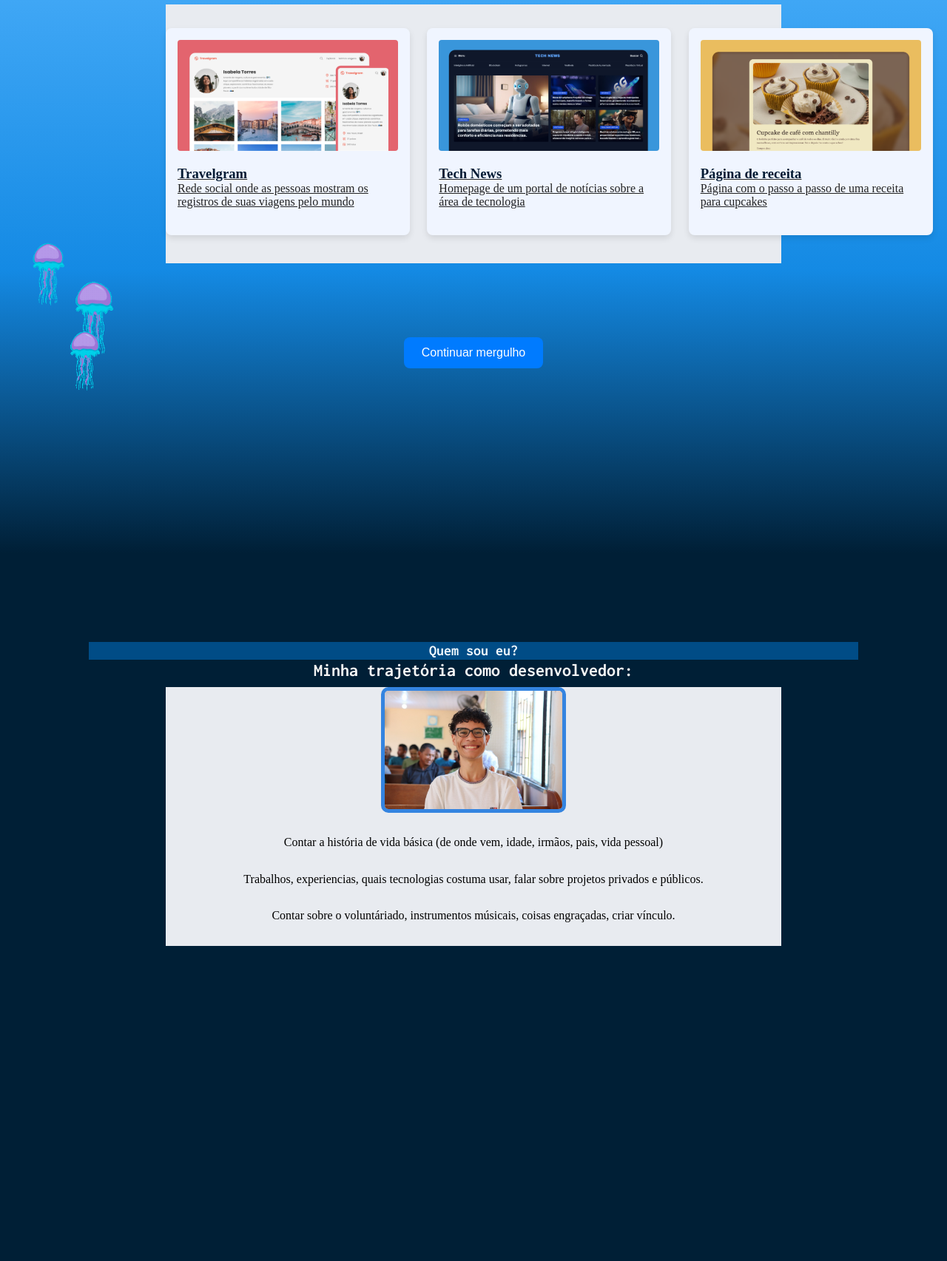
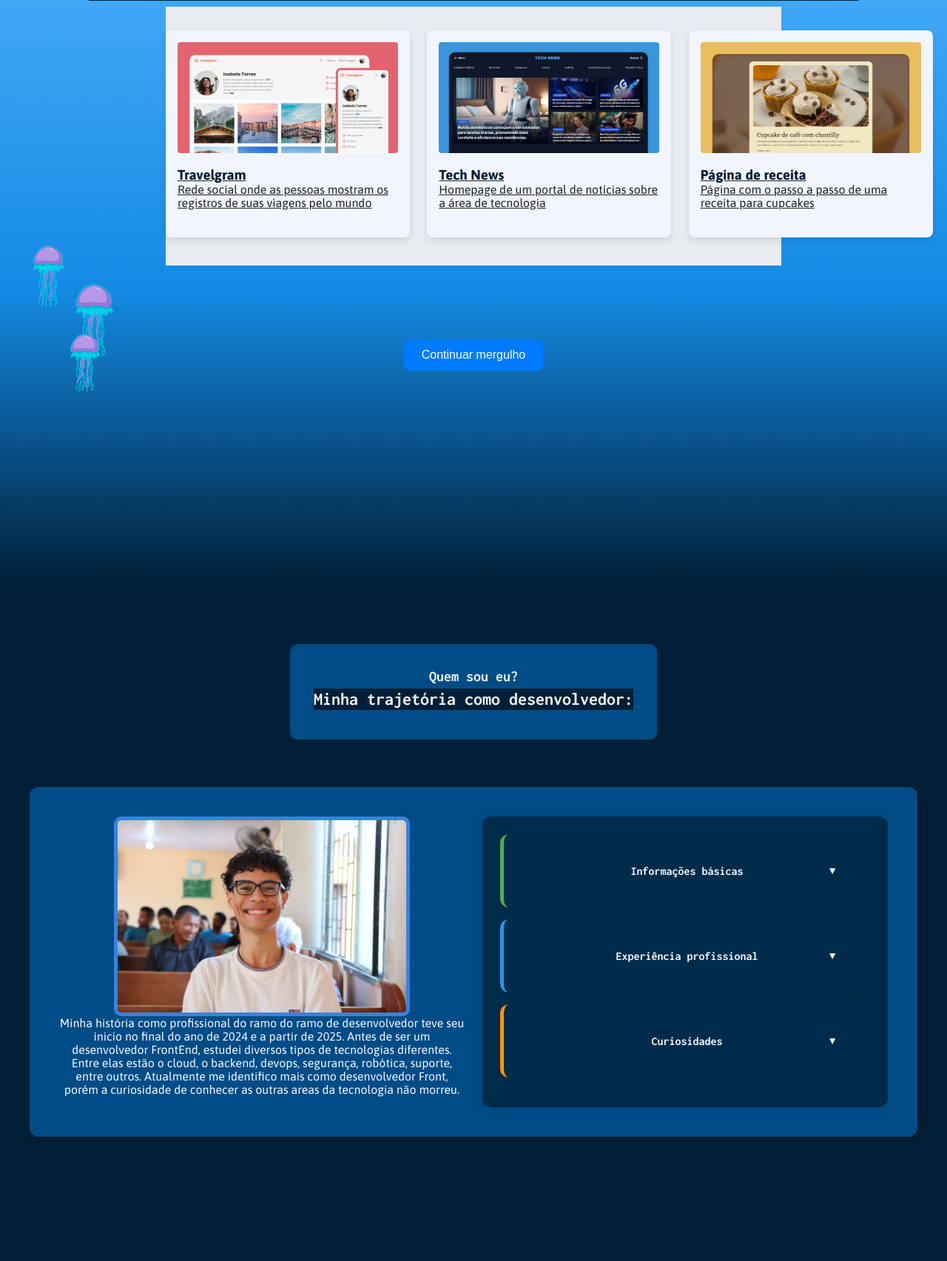
Before and after one commit to isrique9/rocket_project, a Flask app: page / in a window 1280 px wide. Shown: the part 1009-2714 px from the top of the page at 74% size. After the commit the page ends 2546 px from the top, so only its background shows below. Run offline with Flask 3, Linux system fonts and the light colour scheme; some web fonts are replaced.

Commit message:
:construction::sparkles: FEAT: Tela de informações em andamento.

```diff
--- a/src/app/static/css/home_style/second_template/style.css
+++ b/src/app/static/css/home_style/second_template/style.css
@@ -39,7 +39,7 @@ h2 {
   padding-left: 120px;
   padding-right: 120px;
   padding-bottom: 144px;
-  height: 957px;
+  height: 1000px;
   text-align: center;
 
   /* Gradiente do topo (mais claro) para baixo (mais escuro) */
--- a/src/app/static/css/home_style/thirth_template/components.css
+++ b/src/app/static/css/home_style/thirth_template/components.css
@@ -9,3 +9,86 @@
     z-index: 0;
     visibility: visible;
 }
+
+/* =============================== */
+/*        ESTILO DOS COLLAPSES     */
+/* =============================== */
+
+.collapse-card {
+  position: relative; /* necessário para z-index funcionar */
+  z-index: 11; /* acima do card pai */
+  background-color: var(--card-bg);
+  border-radius: 12px;
+  overflow: hidden;
+  box-shadow: 0 2px 8px rgba(0, 0, 0, 0.1);
+  transition: all 0.3s ease;
+  border-left: 5px solid transparent;
+  margin-bottom: 1rem;
+}
+
+/* Mantém as cores das bordas originais */
+.basic-infos-card {
+  border-left-color: #4CAF50;
+}
+
+.profissional-infos-card {
+  border-left-color: #2196F3;
+}
+
+.curiosity-card {
+  border-left-color: #FF9800;
+}
+
+/* Cabeçalho clicável */
+.collapse-header {
+  font: var(--title-sm);
+  color: var(--text-color);
+  padding: 16px 20px;
+  cursor: pointer;
+  position: relative;
+  user-select: none;
+  background-color: var(--card-bg);
+  transition: background-color 0.3s ease;
+}
+
+/* Ícone de seta */
+.collapse-header::after {
+  content: "▼";
+  position: absolute;
+  right: 20px;
+  font-size: 14px;
+  transition: transform 0.3s ease;
+}
+
+.collapse-card.open .collapse-header::after {
+  transform: rotate(180deg);
+}
+
+/* Efeito hover */
+.collapse-header:hover {
+  background-color: var(--card-hover);
+}
+
+/* Corpo recolhido */
+.collapse-body {
+  max-height: 0;
+  overflow: hidden;
+  padding: 0 20px;
+  opacity: 0;
+  transition: max-height 0.4s ease, padding 0.3s ease, opacity 0.3s ease;
+}
+
+/* Corpo expandido */
+.collapse-card.open .collapse-body {
+  max-height: 400px; /* Ajuste conforme o conteúdo */
+  padding: 16px 20px 24px;
+  opacity: 1;
+}
+
+/* Parágrafos dentro do corpo */
+.collapse-body p {
+  font-size: 1rem;
+  line-height: 1.6;
+  color: var(--text-color);
+  margin: 0;
+}
--- a/src/app/static/css/home_style/thirth_template/style.css
+++ b/src/app/static/css/home_style/thirth_template/style.css
@@ -1,10 +1,10 @@
-/* static/ css/ home_style/second_template/style.css */
-
 :root {
   /* Cores */
-
   --text-color: #f1f9ff;
   --bg-text: #001f36;
+  --bg-cards-grid: #f0f8ff;
+  --card-bg: #012b4a;
+  --card-hover: #023b6a;
 
   /* Fontes */
   --font-family-1: 'Asap', sans-serif;
@@ -15,12 +15,23 @@
   --title-lg: bold 56px/120% var(--font-family-1);
   --title-md: bold 24px/120% var(--font-family-2);
   --title-sm: bold 16px/120% var(--font-family-2);
-
   --sub-title: bold 20px/120% var(--font-family-2);
 }
 
-.card-text {
+body {
+  background-color: var(--bg-text);
+  font-family: var(--font-family-1);
+  margin: 0;
+  padding: 0;
+  box-sizing: border-box;
+  color: var(--text-color);
+}
+
+.card-text-2 {
   background-color: #004c86;
+  padding: 2rem;
+  border-radius: 10px;
+  margin-bottom: 2rem;
 }
 
 h1 {
@@ -33,25 +44,97 @@ h1 {
 h2 {
   font: var(--sub-title);
   color: var(--text-color);
+  margin-bottom: 0.25rem;
 }
 
+/* Garantir que a seção permita sobreposição */
 .contacts-section {
   position: relative;
-  overflow: hidden;
-  padding-top: 120px;
-  padding-left: 120px;
-  padding-right: 120px;
-  padding-bottom: 144px;
-  height: 957px;
+  overflow: visible;
+  padding: 80px 40px;
+  min-height: 100vh;
   text-align: center;
-  background-color: #001f36;
+  background-color: var(--bg-text);
+  display: flex;
+  flex-direction: column;
+  align-items: center;
+  gap: 2rem;
 }
 
 #rick_img2 img {
-  width: 250px;
+  position: relative;
+  z-index: 11;
+  width: 80%;
+  max-width: 400px;
   height: auto;
   display: block;
   margin: 0 auto;
   border-radius: 10px;
   border: 5px solid #3484e0;
+  transition: transform 0.3s ease;
 }
+
+#rick_img2 img:hover {
+  transform: scale(1.05);
+}
+
+.card-grid-info {
+  display: grid;
+  grid-template-columns: repeat(auto-fit, minmax(280px, 1fr));
+  gap: 24px;
+  width: 100%;
+  max-width: 1200px;
+  padding: 40px;
+  background-color: #004c86;
+  border-radius: 12px;
+  box-shadow: 0 4px 12px rgba(0, 0, 0, 0.2);
+}
+
+.card-grid-info-2 {
+  position: relative;
+  z-index: 10;
+  background-color: var(--card-bg);
+  border-radius: 12px;
+  padding: 24px;
+  box-shadow: 0 2px 8px rgba(0, 0, 0, 0.1);
+  transition: transform 0.3s ease, background-color 0.3s ease;
+}
+
+.card-grid-info-2:hover {
+  transform: translateY(-5px);
+  background-color: var(--card-hover);
+}
+
+.card-grid-info-2 h3 {
+  font: var(--title-sm);
+  margin-bottom: 0.5rem;
+  color: var(--text-color);
+}
+
+.card-grid-info-2 p {
+  font-size: 1rem;
+  line-height: 1.6;
+  color: var(--text-color);
+}
+
+/* Removendo acentos das classes para compatibilidade */
+.basic-infos-card,
+.profissional-infos-card,
+.curiosity-card  {
+  border-radius: 12px;
+  padding: 24px;
+  box-shadow: 0 2px 8px rgba(0, 0, 0, 0.1);
+  transition: transform 0.3s ease, background-color 0.3s ease;
+}
+
+.basic-infos-card {
+  border-left: 5px solid #4CAF50;
+}
+
+.profissional-infos-card {
+  border-left: 5px solid #2196F3;
+}
+
+.curiosity-card {
+  border-left: 5px solid #FF9800;
+}
--- a/src/app/static/js/first.js
+++ b/src/app/static/js/first.js
@@ -75,7 +75,7 @@ document.addEventListener("DOMContentLoaded", () => {
 
   if (scrollBtn && targetSection) {
     scrollBtn.addEventListener('click', function () {
-      const offset = 90;
+      const offset = 30;
       const sectionTop = targetSection.getBoundingClientRect().top + window.pageYOffset;
       window.scrollTo({
         top: sectionTop + offset,
--- a/src/app/static/js/thirth.js
+++ b/src/app/static/js/thirth.js
@@ -1,3 +1,6 @@
+// ===============================
+//  EFEITO DE PARTÍCULAS NO CANVAS
+// ===============================
 const canvas = document.getElementById("canvas1");
 const ctx = canvas.getContext('2d');
 ctx.canvas.width = window.innerWidth;
@@ -16,7 +19,9 @@ const observer = new IntersectionObserver((entries) => {
   });
 }, { threshold: 0.5 });
 
+if (firstSection) {
   observer.observe(firstSection);
+}
 
 function Particle(x, y, directionX, directionY, size, color) {
   this.x = x;
@@ -27,14 +32,14 @@ function Particle(x, y, directionX, directionY, size, color) {
   this.color = color;
 }
 
-Particle.prototype.draw = function() {
+Particle.prototype.draw = function () {
   ctx.beginPath();
   ctx.arc(this.x, this.y, this.size, 0, Math.PI * 2, false);
   ctx.fillStyle = this.color;
   ctx.fill();
-}
+};
 
-Particle.prototype.update = function() {
+Particle.prototype.update = function () {
   if (this.x + this.size > canvas.width || this.x - this.size < 0) {
     this.directionX = -this.directionX;
   }
@@ -45,38 +50,55 @@ Particle.prototype.update = function() {
   this.y += this.directionY;
 
   this.draw();
-}
+};
 
 function init() {
   particleArray = [];
-    for (let i=0; i< 150; i++) {
+  for (let i = 0; i < 150; i++) {
     let size = Math.random() * 3;
     let x = Math.random() * (innerWidth - size * 2);
     let y = Math.random() * (innerHeight - size * 2);
-        let directionX = (Math.random() * .4) - .2;
-        let directionY = (Math.random() * .4) - .2;
+    let directionX = (Math.random() * 0.4) - 0.2;
+    let directionY = (Math.random() * 0.4) - 0.2;
     let color = 'white';
 
-        particleArray.push(new Particle(x, y, directionX, directionY,
-        size, color));
+    particleArray.push(new Particle(x, y, directionX, directionY, size, color));
   }
 }
 
 function animate() {
-    requestAnimationFrame(animate)
-    ctx.clearRect(0,0, innerWidth, innerHeight);
+  requestAnimationFrame(animate);
+  ctx.clearRect(0, 0, innerWidth, innerHeight);
 
-    for (let i=0; i<particleArray.length; i++) {
+  for (let i = 0; i < particleArray.length; i++) {
     particleArray[i].update();
   }
 }
 init();
 animate();
 
-window.addEventListener('resize',
-    function() {
+window.addEventListener('resize', function () {
   canvas.width = innerWidth;
   canvas.height = this.innerHeight;
   init();
+});
+
+// ===============================
+//        COLLAPSE INTERATIVO
+// ===============================
+
+document.querySelectorAll('.collapse-header').forEach(button => {
+  button.addEventListener('click', () => {
+    const currentCard = button.parentElement;
+
+    // Fecha todos os outros
+    document.querySelectorAll('.collapse-card').forEach(card => {
+      if (card !== currentCard) {
+        card.classList.remove('open');
       }
-)
+    });
+
+    // Alterna o card clicado
+    currentCard.classList.toggle('open');
+  });
+});
--- a/src/app/templates/partials/depths.html
+++ b/src/app/templates/partials/depths.html
@@ -3,21 +3,53 @@
 {% endblock %}
 
 <section class="contacts-section" id="contacts-sections">
-    <canvas id="canvas1"></canvas>
+  <canvas id="canvas1"></canvas>
 
-    <div class="card-text">
-        <h2>Quem sou eu?</h2>
-        <h1>Minha trajetória como desenvolvedor:</h1>
+  <div class="card-text-2">
+    <h2>Quem sou eu?</h2>
+    <h1>Minha trajetória como desenvolvedor:</h1>
+  </div>
+
+  <div class="card-grid-info">
+    <div id="rick_img2">
+      <img src="{{ url_for('static', filename='img/rick2.jpeg') }}">
+      <p>
+        Minha história como profissional do ramo do ramo de desenvolvedor teve seu inicio no final do ano de 2024 e a partir de 2025.
+        Antes de ser um desenvolvedor FrontEnd, estudei diversos tipos de tecnologias diferentes. Entre elas estão o cloud, o backend,
+        devops, segurança, robótica, suporte, entre outros. Atualmente me identifico mais como desenvolvedor Front, porém a curiosidade
+        de conhecer as outras areas da tecnologia não morreu.
+      </p>
     </div>
 
-    <div class="card-grid">
-        <div id="rick_img2">
-          <img src="{{ url_for('static', filename='img/rick2.jpeg') }}">
+
+    <div class="card-grid-info-2">
+
+      <!-- Collapse: Informações básicas -->
+      <div class="collapse-card basic-infos-card">
+        <div class="collapse-header">Informações básicas</div>
+        <div class="collapse-body">
+          <p>Contar a história de vida básica (de onde vem, idade, irmãos, pais, vida pessoal).</p>
         </div>
-        <div class="grid infos-básicas">Contar a história de vida básica (de onde vem, idade, irmãos, pais, vida pessoal)</div>
-        <div class="grid infos-profissionais">Trabalhos, experiencias, quais tecnologias costuma usar, falar sobre projetos privados e públicos.</div>
-        <div class="grid curiosidades">Contar sobre o voluntáriado, instrumentos músicais, coisas engraçadas, criar vínculo.</div>
+      </div>
+
+      <!-- Collapse: Experiência profissional -->
+      <div class="collapse-card profissional-infos-card">
+        <div class="collapse-header">Experiência profissional</div>
+        <div class="collapse-body">
+          <p>Trabalhos, experiências, quais tecnologias costuma usar, falar sobre projetos privados e públicos.</p>
+        </div>
+      </div>
+
+      <!-- Collapse: Curiosidades -->
+      <div class="collapse-card curiosity-card">
+        <div class="collapse-header">Curiosidades</div>
+        <div class="collapse-body">
+          <p>Contar sobre o voluntariado, instrumentos musicais, coisas engraçadas, criar vínculo.</p>
+        </div>
+      </div>
+
     </div>
+  </div>
 </section>
 
 {% block scripts %}
```
Lines whose indentation alone changed are shown as unchanged.
